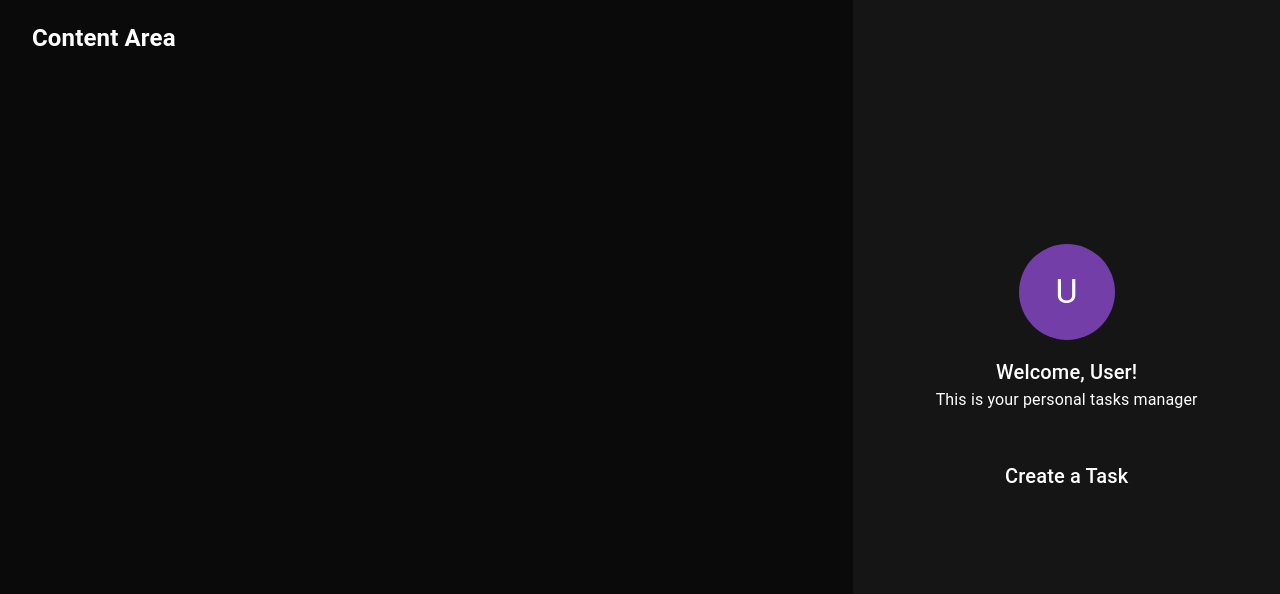
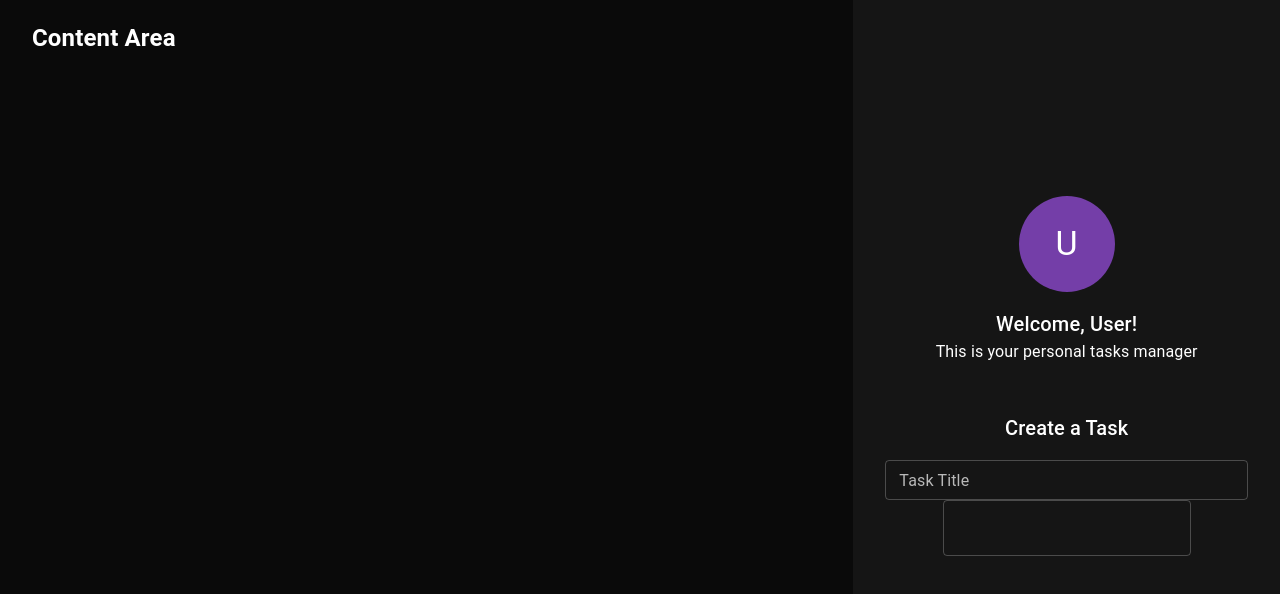
Before and after one commit to SharinLana/typescript-fullstack-tasks-manager, a React (Create React App) app: page / in a window 1280 px wide. Shown: the top 594 px of the page. Built offline with nearby package versions, Linux system fonts and the light colour scheme.

Commit message:
create 2 form field components and use them in the parent component TaskForm

```diff
--- a/src/components/taskForm/TaskForm.tsx
+++ b/src/components/taskForm/TaskForm.tsx
@@ -1,5 +1,7 @@
 import React, { FC, ReactElement } from 'react';
 import { Box, Typography } from '@mui/material';
+import TaskTitleField from './_taskTitleField';
+import TaskDescriptionField from './_taskDescriptionField';
 
 const TaskForm: FC = (): ReactElement => {
   return (
@@ -16,6 +18,8 @@
       <Typography mb={2} component="h2" variant="h6">
         Create a Task
       </Typography>
+      <TaskTitleField />
+      <TaskDescriptionField />
     </Box>
   );
 };
--- /dev/null
+++ b/src/components/taskForm/_taskDescriptionField.tsx
@@ -0,0 +1,10 @@
+import React, { FC, ReactElement } from 'react';
+import {TextField} from "@mui/material";
+
+const TaskDescriptionField: FC = (): ReactElement => {
+  return (
+    <TextField />
+  )
+}
+
+export default TaskDescriptionField;
--- /dev/null
+++ b/src/components/taskForm/_taskTitleField.tsx
@@ -0,0 +1,18 @@
+import React, { FC, ReactElement } from 'react';
+import {TextField} from "@mui/material";
+
+const TaskTitleField: FC = (): ReactElement => {
+  return (
+    <TextField
+    id="title"
+    label="Task Title"
+    placeholder="Task Title"
+    variant="outlined"
+    size="small"
+    name="title"
+    fullWidth
+    />
+  )
+}
+
+export default TaskTitleField;
```
